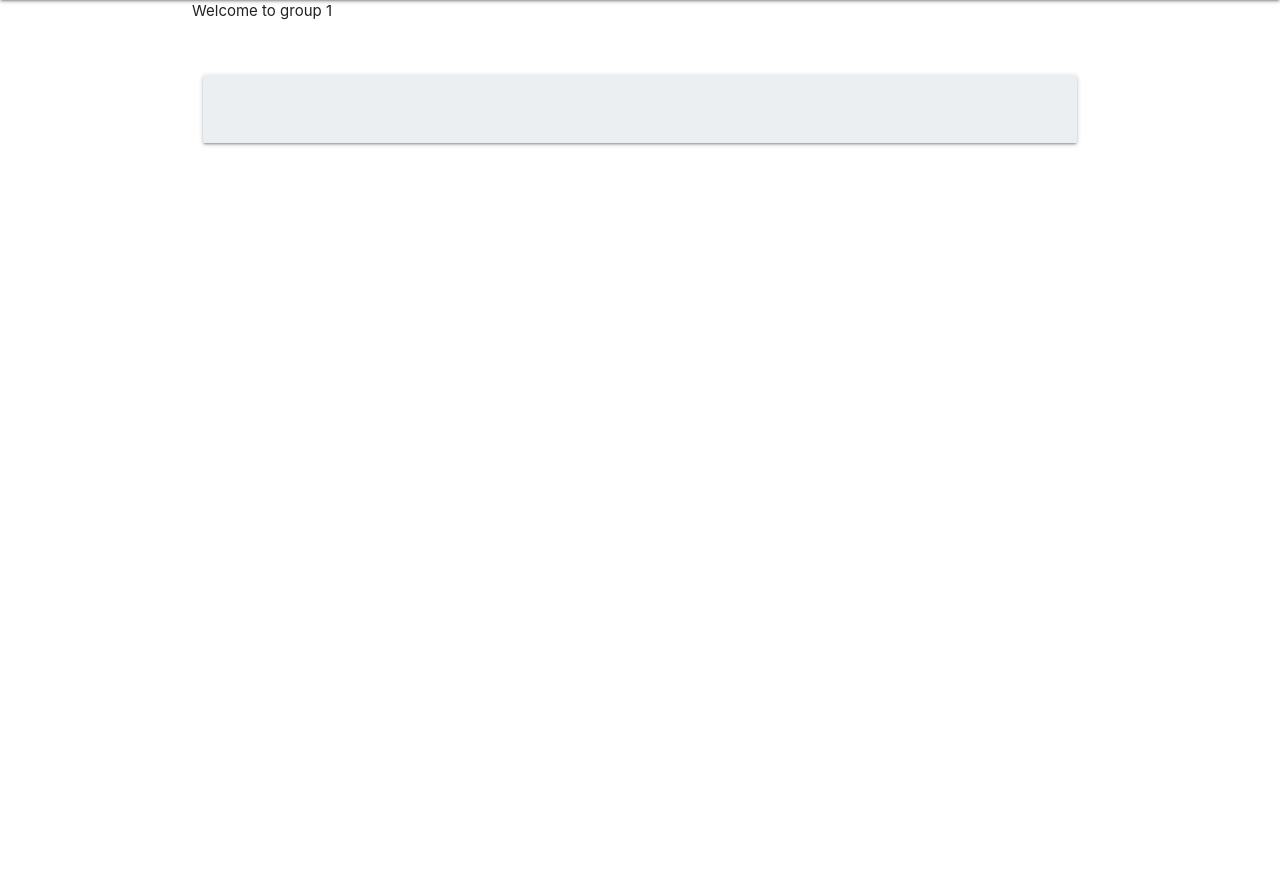
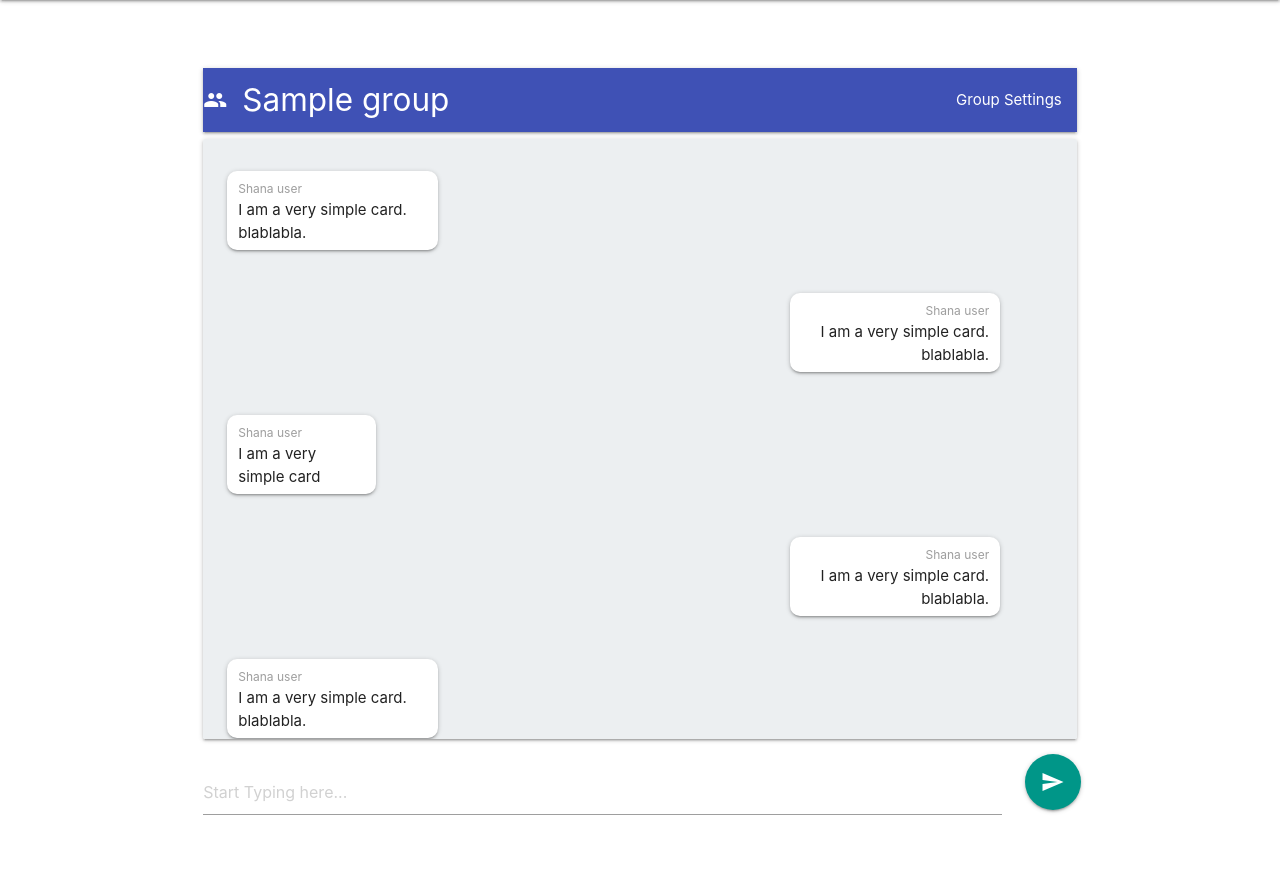
Before and after one commit to rohan-97/group-chat, a Flask app: page /group/1 in a window 1280 px wide. Shown: the part 64-938 px from the top of the page. Run offline with Flask 2, Linux system fonts and the light colour scheme; tables that the repository leaves empty hold one stand-in row (values such as "Sample post").

Commit message:
Adding UI changes

```diff
--- a/chat_app/controller/group_manager.py
+++ b/chat_app/controller/group_manager.py
@@ -7,6 +7,9 @@ from chat_app.model.data import DB, Group, GroupMembers
 def fetch_groups_by_uid(user_id:int) -> Iterator:
     groups = GroupMembers.query.filter_by(uid = user_id).all()
     return list(filter(None, map(lambda mapping:Group.query.get(mapping.gid), groups)))
+
+def fetch_groups_by_gid(group_id:int) -> object:
+    return Group.query.get(group_id)
 
 
 def create_group(group_name:str, creator_id:int, description:str=None, group_users:list=[]) -> tuple:
--- /dev/null
+++ b/chat_app/static/css/chatpage.css
@@ -0,0 +1,23 @@
+div#chatbox {
+    height: 40em;
+    overflow-y: auto;
+}
+div#chat-message {
+    border-radius: 10px;
+    max-width: 80%;
+    padding: 6px;
+}
+div#chat-icon {
+    margin-top: auto;
+    margin-bottom: auto;
+    margin-left: 15px;
+}
+div#chat-message-content {
+    padding: 0;
+    margin-left:5px;
+    margin-right:5px;
+}
+div#chat-panel {
+    width: auto;
+    max-width: 70%;
+}
--- a/chat_app/static/css/global.css
+++ b/chat_app/static/css/global.css
@@ -4,3 +4,12 @@ div#card-row {
 button#create-group-button {
     margin-top: 1rem;
 }
+div#modify-user-panel {
+    overflow-y: auto;
+    height: 20rem;
+    margin-top: 6px;
+}
+div#dashboard-panel {
+    overflow-y: auto;
+    max-height: 40rem;
+}
--- a/chat_app/static/js/global.js
+++ b/chat_app/static/js/global.js
@@ -1,4 +1,8 @@
 document.addEventListener('DOMContentLoaded', function() {
-    var elems = document.querySelectorAll('select');
-    var instances = M.FormSelect.init(elems);
-  });
+  var elems = document.querySelectorAll('select');
+  var instances = M.FormSelect.init(elems);
+});
+document.addEventListener('DOMContentLoaded', function() {
+  var elems = document.querySelectorAll('.modal');
+  var instances = M.Modal.init(elems);
+});
--- a/chat_app/templates/base.html
+++ b/chat_app/templates/base.html
@@ -15,13 +15,13 @@
     <div class="navbar-fixed">
         <nav>
             <div class="nav-wrapper teal darken-2">
-                <a href="dashboard" class="brand-logo center">Group Chat app</a>
+                <a href="{{ url_for('dashboard_page') }}" class="brand-logo center">Group Chat app</a>
                 <ul id="nav-mobile" class="right hide-on-med-and-down">
                     {% if session_data and session_data.get('is_admin') %}
-                    <li><a href="admin">Admin</a></li>
+                    <li><a href="/admin">Admin</a></li>
                     {% endif %}
                     {% if session_data and 'user_id' in session_data %}
-                    <li><a href="logout">Log out</a></li>
+                    <li><a href="{{ url_for('logout') }}">Log out</a></li>
                     {% endif %}
                 </ul>
             </div>
--- a/chat_app/templates/dashboard.html
+++ b/chat_app/templates/dashboard.html
@@ -5,7 +5,7 @@
 <br>
 <br>
 <br>
-<div class="collection">
+<div class="collection" id="dashboard-panel">
   {% for group in groups %}
   <a href="group/{{group.gid}}" class="collection-item avatar blue-grey lighten-5">
     <i class="material-icons circle">folder</i>
--- a/chat_app/templates/group_chat_page.html
+++ b/chat_app/templates/group_chat_page.html
@@ -1,17 +1,151 @@
 {% extends 'base.html' %}
 {% block title %}Dashboard{% endblock %}
 
+{% block head %}
+<link rel="stylesheet" href="{{ url_for('static', filename='css/chatpage.css') }}">
+{% endblock %}
 {% block body %}
-Welcome to group {{group_id}}
 <br>
 <br>
 <br>
 <div class="row">
   <div class="col s12 m12">
-    <div class="card-panel  blue-grey lighten-5">
-      <div class="row">
+    <nav>
+      <div class="nav-wrapper indigo">
+        <a href="#" class="brand-logo"><i class="material-icons">group</i>{{group.name.capitalize()}}</a>
+        <ul class="right hide-on-med-and-down">
+          <li><a href="{{url_for('edit_group_page', group_id=group.gid)}}">Group Settings</a></li>
+        </ul>
       </div>
+    </nav>
+
+    <div class="card-panel  blue-grey lighten-5" id="chatbox">
+      <!-- Messages -->
+
+      <div class="messages">
+
+
+        <div class="row">
+          <div class="col s12 m7" id="chat-panel">
+            <div class="card horizontal" id="chat-message">
+              <div class="card-stacked">
+                <div class="card-content" id="chat-message-content">
+                  <label for="msg-12">Shana user</label>
+                  <p id="msg-12">I am a very simple card. blablabla.</p>
+                </div>
+              </div>
+            </div>
+          </div>
+        </div>
+
+
+        <div class="row">
+          <div class="col s12 m7 right right-align" id="chat-panel">
+            <div class="card horizontal" id="chat-message">
+              <div class="card-stacked">
+                <div class="card-content" id="chat-message-content">
+                  <label for="msg-12">Shana user</label>
+                  <p id="msg-12">I am a very simple card. blablabla.</p>
+                </div>
+              </div>
+            </div>
+          </div>
+        </div>
+
+
+        <div class="row">
+          <div class="col s12 m7" id="chat-panel">
+            <div class="card horizontal" id="chat-message">
+              <div class="card-stacked">
+                <div class="card-content" id="chat-message-content">
+                  <label for="msg-12">Shana user</label>
+                  <p id="msg-12">I am a very simple card</p>
+                </div>
+              </div>
+            </div>
+          </div>
+        </div>
+
+        <div class="row">
+          <div class="col s12 m7 right right-align" id="chat-panel">
+            <div class="card horizontal" id="chat-message">
+              <div class="card-stacked">
+                <div class="card-content" id="chat-message-content">
+                  <label for="msg-12">Shana user</label>
+                  <p id="msg-12">I am a very simple card. blablabla.</p>
+                </div>
+              </div>
+            </div>
+          </div>
+        </div>
+
+
+        <div class="row">
+          <div class="col s12 m7" id="chat-panel">
+            <div class="card horizontal" id="chat-message">
+              <div class="card-stacked">
+                <div class="card-content" id="chat-message-content">
+                  <label for="msg-12">Shana user</label>
+                  <p id="msg-12">I am a very simple card. blablabla.</p>
+                </div>
+              </div>
+            </div>
+          </div>
+        </div>
+
+
+        <div class="row">
+          <div class="col s12 m7" id="chat-panel">
+            <div class="card horizontal" id="chat-message">
+              <div class="card-stacked">
+                <div class="card-content" id="chat-message-content">
+                  <label for="msg-12">Shana user</label>
+                  <p id="msg-12">I am a very simple card. blablabla.</p>
+                </div>
+              </div>
+            </div>
+          </div>
+        </div>
+
+        <div class="row">
+          <div class="col s12 m7 right right-align" id="chat-panel">
+            <div class="card horizontal" id="chat-message">
+              <div class="card-stacked">
+                <div class="card-content" id="chat-message-content">
+                  <label for="msg-12">Shana user</label>
+                  <p id="msg-12">I am a very simple card. blablabla.</p>
+                </div>
+              </div>
+            </div>
+          </div>
+        </div>
+
+
+        <div class="row">
+          <div class="col s12 m7" id="chat-panel">
+            <div class="card horizontal" id="chat-message">
+              <div class="card-stacked">
+                <div class="card-content" id="chat-message-content">
+                  <label for="msg-12">Shana user</label>
+                  <p id="msg-12">I am a very simple card. blablabla.</p>
+                </div>
+              </div>
+            </div>
+          </div>
+        </div>
+      </div>
+
+      <!-- end messages -->
+
     </div>
+
+  </div>
+  <div class="input-field col s11 m11">
+    <input placeholder="Start Typing here..." id="first_name" type="text" class="validate">
+  </div>
+  <div class="col s1 m1">
+    <a class="btn-floating btn-large waves-effect waves-light teal"><i class="material-icons">send</i></a>
   </div>
 </div>
+
 {% endblock %}
--- a/chat_app/view/groups.py
+++ b/chat_app/view/groups.py
@@ -1,8 +1,8 @@
 from django.shortcuts import render
 from flask import flash, redirect, render_template, request, session
 from chat_app import app
-from chat_app.controller.group_manager import create_group
-from chat_app.controller.user_manager import get_registered_users
+from chat_app.controller.group_manager import create_group, fetch_groups_by_gid
+from chat_app.controller.user_manager import get_registered_users, get_users_from_group, get_users_which_are_not_in_group
 
 @app.route("/create_group", methods=["GET", "POST"])
 def create_group_page():
@@ -18,6 +18,14 @@ def create_group_page():
             flash(message, "info" if res else "danger")
         return redirect('/dashboard')
 
+@app.route("/edit_group/<int:group_id>", methods=["GET"])
+def edit_group_page(group_id:int):
+    group_info = fetch_groups_by_gid(group_id=group_id)
+    users = get_users_from_group(group_id=group_id)
+    users_not_in_group = get_users_which_are_not_in_group(group_id=group_id)
+    return render_template("group_settings.html", session_data=dict(session), group=group_info, users=users, users_not_in_group=users_not_in_group)
+
 @app.route("/group/<int:group_id>", methods=["GET"])
 def group_chat_page(group_id:int):
-    return render_template("group_chat_page.html", session_data=dict(session), group_id=group_id)
+    group_info = fetch_groups_by_gid(group_id=group_id)
+    return render_template("group_chat_page.html", session_data=dict(session), group=group_info)
```
Also changed, not shown: chat_app/controller/user_manager.py (+9 -1 lines), chat_app/templates/group_settings.html (added, +75 -0 lines).
